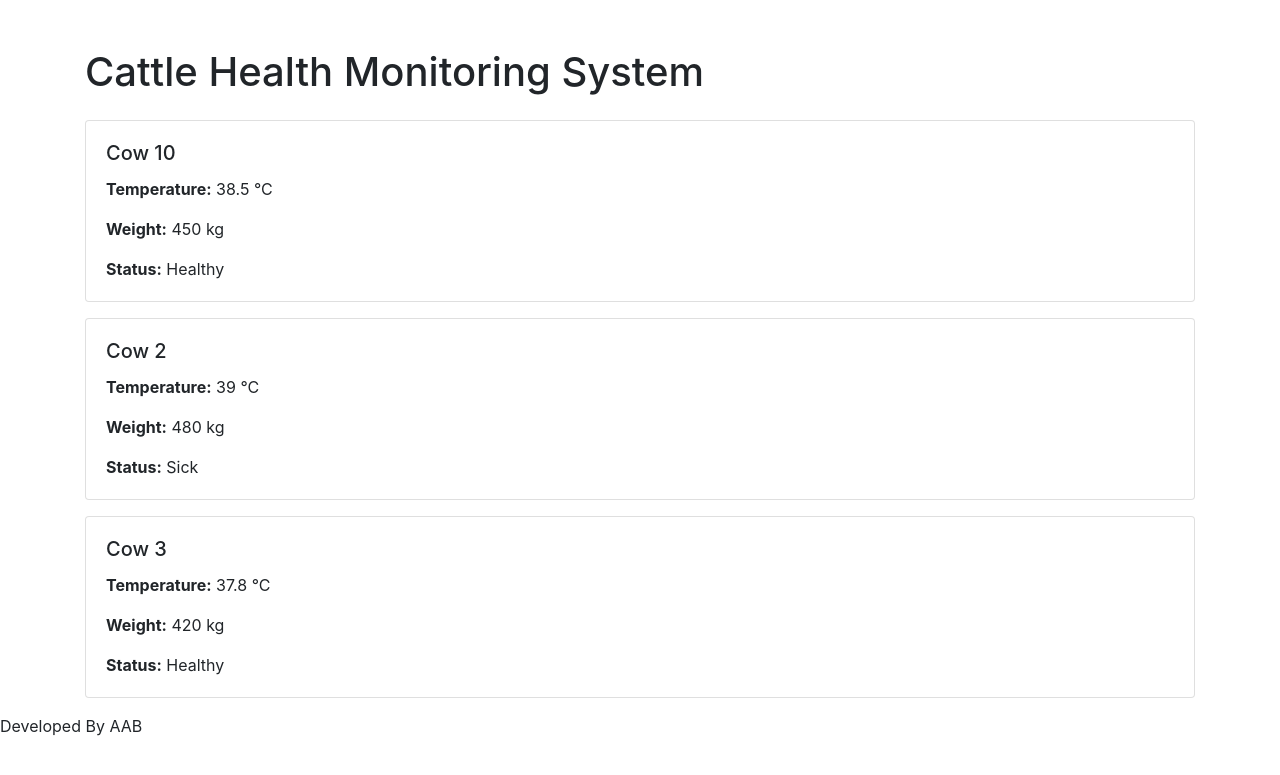
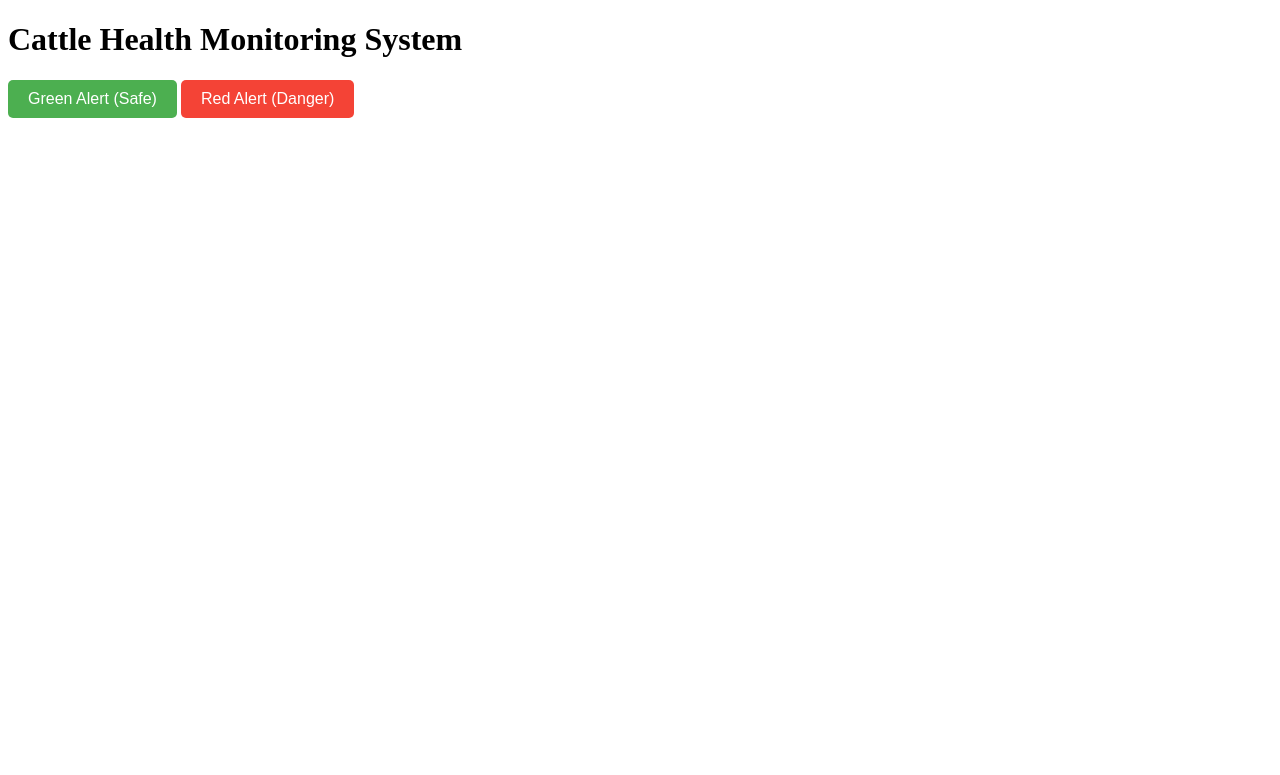
Before and after one commit to arunkumarn006/MooCare, a Flask app: page / in a window 1280 px wide. Shown: the top 775 px of the page. Run offline with Flask 3, Linux system fonts and the light colour scheme; some libraries are stand-ins or nearby versions.

Commit message:
Update index.html

```diff
--- a/templates/index.html
+++ b/templates/index.html
@@ -4,24 +4,37 @@
     <meta charset="UTF-8">
     <meta name="viewport" content="width=device-width, initial-scale=1.0">
     <title>Cattle Health Monitoring System</title>
-    <link rel="stylesheet" href="https://stackpath.bootstrapcdn.com/bootstrap/4.5.2/css/bootstrap.min.css">
+    <style>
+        /* Style for the buttons */
+        .alert-button {
+            padding: 10px 20px;
+            font-size: 16px;
+            border-radius: 5px;
+            cursor: pointer;
+        }
+
+        /* Style for the green button */
+        .green {
+            background-color: #4CAF50;
+            color: white;
+            border: none;
+        }
+
+        /* Style for the red button */
+        .red {
+            background-color: #f44336;
+            color: white;
+            border: none;
+        }
+    </style>
 </head>
 <body>
-    <div class="container">
-        <h1 class="mt-5 mb-4">Cattle Health Monitoring System</h1>
-        <div id="cattleInfo">
-            {% for cattle in cattle_data %}
-            <div class="card mb-3">
-                <div class="card-body">
-                    <h5 class="card-title">{{ cattle.name }}</h5>
-                    <p class="card-text"><strong>Temperature:</strong> {{ cattle.temperature }} °C</p>
-                    <p class="card-text"><strong>Weight:</strong> {{ cattle.weight }} kg</p>
-                    <p class="card-text"><strong>Status:</strong> {{ cattle.status }}</p>
-                </div>
-            </div>
-            {% endfor %}
-        </div>
-    </div>
-    <p>Developed By AAB</p>
+    <h1>Cattle Health Monitoring System</h1>
+
+    <!-- Green alert button for safe status -->
+    <button class="alert-button green" onclick="alert('Cattle health: Safe')">Green Alert (Safe)</button>
+
+    <!-- Red alert button for danger status -->
+    <button class="alert-button red" onclick="alert('Cattle health: Danger')">Red Alert (Danger)</button>
 </body>
 </html>
```
